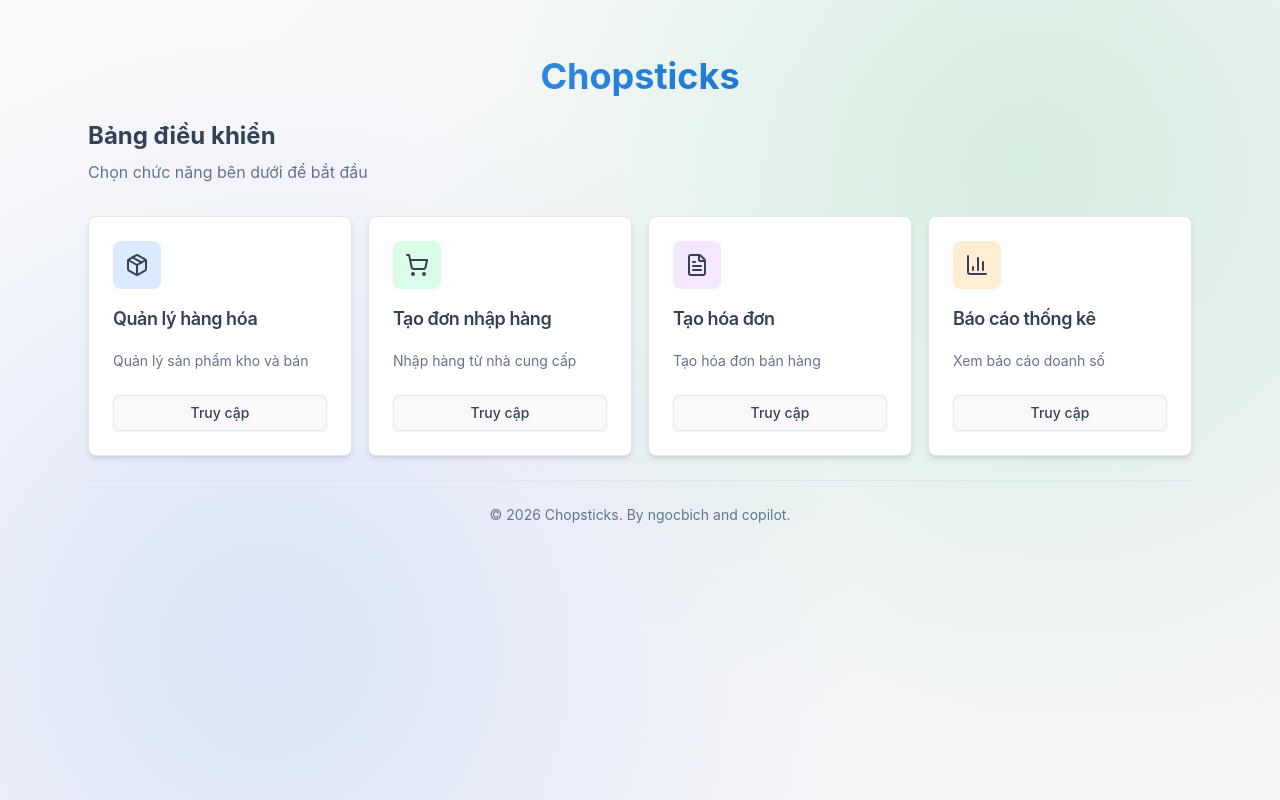
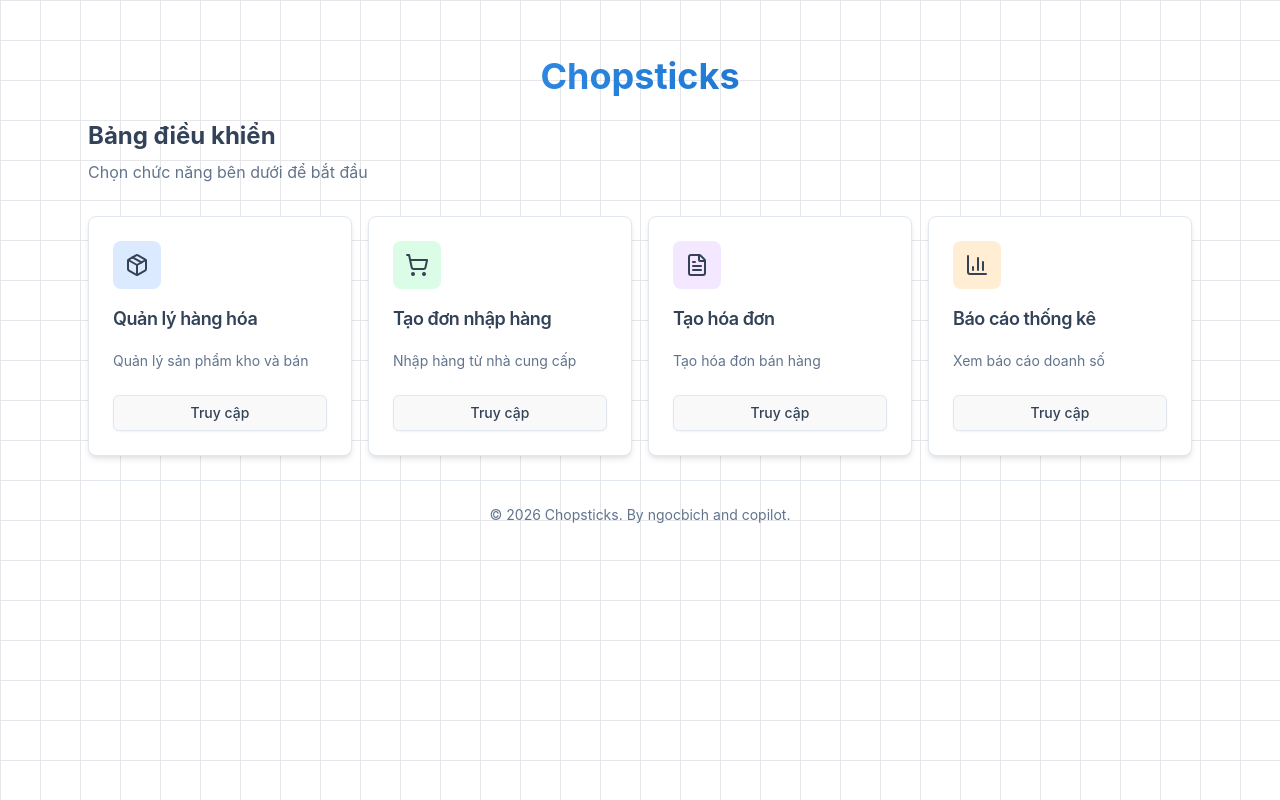
Before and after one commit to bingbleene/JFF_Chopsticks, a React (Vite) app in the folder frontend/: page / in a window 1280 px wide. Built offline with nearby package versions, Linux system fonts and the light colour scheme.

Commit message:
change theme frontend

```diff
--- a/frontend/src/pages/HomePage.jsx
+++ b/frontend/src/pages/HomePage.jsx
@@ -45,16 +45,19 @@ const HomePage = () => {
   ]
 
   return (
-    <div className="min-h-screen w-full bg-gradient-background relative">
-      {/* Background gradient accent */}
+    <div className="min-h-screen w-full bg-white relative">
+      {/* Grid Background */}
       <div
         className="absolute inset-0 z-0"
         style={{
           backgroundImage: `
-            radial-gradient(circle at 20% 80%, rgba(59, 130, 246, 0.15), transparent 50%),
-            radial-gradient(circle at 80% 20%, rgba(34, 197, 94, 0.15), transparent 50%)`,
+            linear-gradient(to right, #e5e7eb 1px, transparent 1px),
+            linear-gradient(to bottom, #e5e7eb 1px, transparent 1px)
+          `,
+          backgroundSize: "40px 40px",
         }}
       />
+
 
       <div className="container pt-8 mx-auto">
         <div className="w-full max-w-6xl p-6 mx-auto space-y-6 relative z-10">
--- a/frontend/src/pages/InvoicePage.jsx
+++ b/frontend/src/pages/InvoicePage.jsx
@@ -86,14 +86,16 @@ const InvoicePage = () => {
   }
 
   return (
-    <div className="min-h-screen w-full bg-gradient-background relative">
-      {/* Background gradient accent */}
+    <div className="min-h-screen w-full bg-white relative">
+      {/* Grid Background */}
       <div
         className="absolute inset-0 z-0"
         style={{
           backgroundImage: `
-            radial-gradient(circle at 20% 80%, rgba(59, 130, 246, 0.15), transparent 50%),
-            radial-gradient(circle at 80% 20%, rgba(34, 197, 94, 0.15), transparent 50%)`,
+            linear-gradient(to right, #e5e7eb 1px, transparent 1px),
+            linear-gradient(to bottom, #e5e7eb 1px, transparent 1px)
+          `,
+          backgroundSize: "40px 40px",
         }}
       />
 
--- a/frontend/src/pages/ProductManagementPage.jsx
+++ b/frontend/src/pages/ProductManagementPage.jsx
@@ -17,14 +17,16 @@ const ProductManagementPage = () => {
   }
 
   return (
-    <div className="min-h-screen w-full bg-gradient-background relative">
-      {/* Background gradient accent */}
+    <div className="min-h-screen w-full bg-white relative">
+      {/* Grid Background */}
       <div
         className="absolute inset-0 z-0"
         style={{
           backgroundImage: `
-            radial-gradient(circle at 20% 80%, rgba(59, 130, 246, 0.15), transparent 50%),
-            radial-gradient(circle at 80% 20%, rgba(34, 197, 94, 0.15), transparent 50%)`,
+            linear-gradient(to right, #e5e7eb 1px, transparent 1px),
+            linear-gradient(to bottom, #e5e7eb 1px, transparent 1px)
+          `,
+          backgroundSize: "40px 40px",
         }}
       />
 
```
